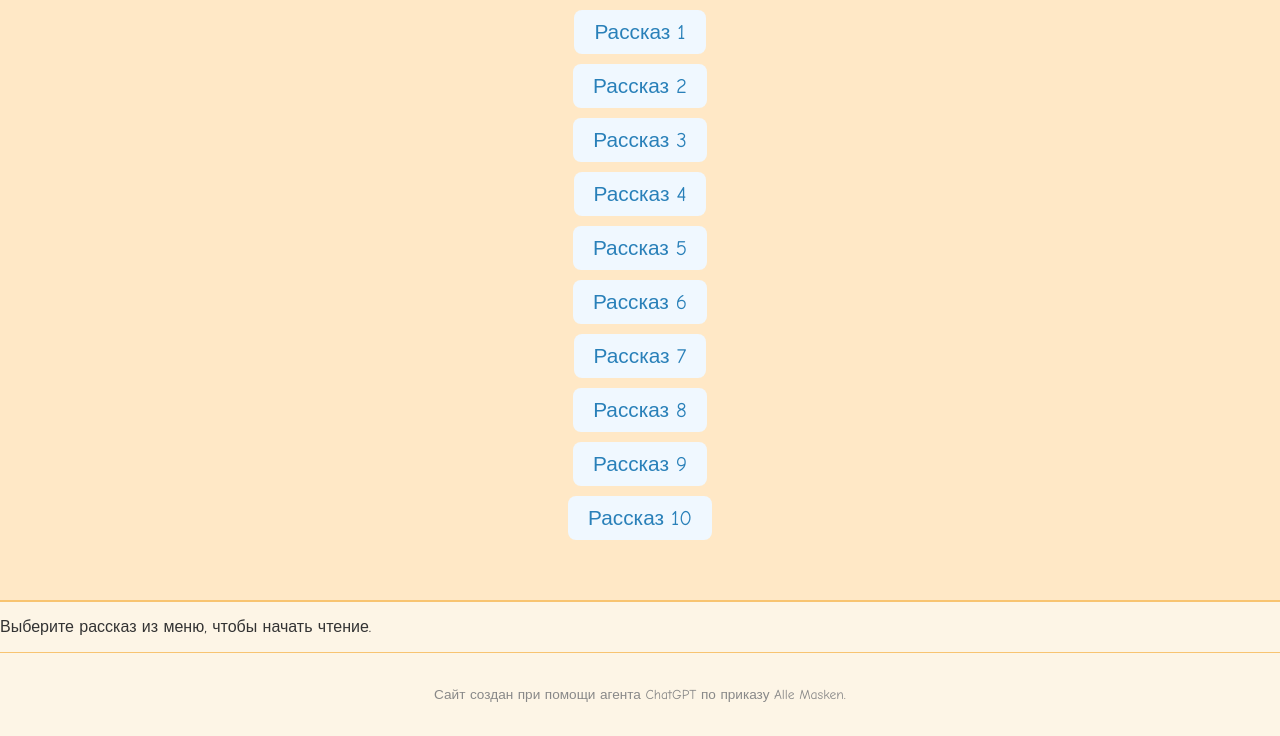
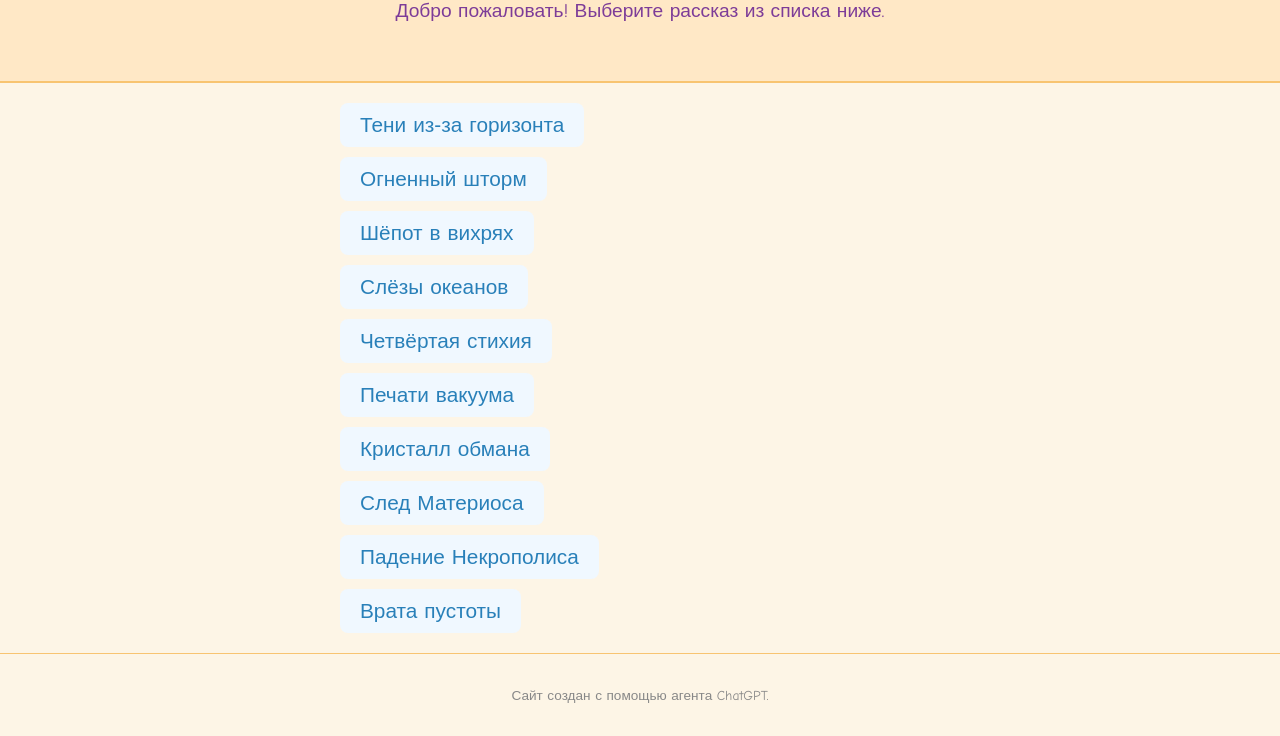
Before and after one commit to Myxalych/Skazki4Kids, a plain HTML site: page index.html in a window 1280 px wide. Shown: the part 95-831 px from the top of the page. Drawn offline with Linux system fonts and the light colour scheme; files that its build step writes are made by us from their sources.

Commit message:
Update index.html with new landing page for stories site

```diff
--- a/index.html
+++ b/index.html
@@ -2,33 +2,30 @@
 <html lang="ru">
 <head>
   <meta charset="UTF-8">
-  <meta name="viewport" content="width=device-width, initial-scale=1.0">
   <title>Сказки для детей</title>
-  <link rel="stylesheet" href="css/style.css">
+  <link rel="stylesheet" href="style.css">
 </head>
 <body>
   <header>
-    <h1>Добро пожаловать в Сказки для детей</h1>
-    <nav>
-      <ul>
-        <li><a href="stories/story1.html">Рассказ 1</a></li>
-        <li><a href="stories/story2.html">Рассказ 2</a></li>
-        <li><a href="stories/story3.html">Рассказ 3</a></li>
-        <li><a href="stories/story4.html">Рассказ 4</a></li>
-        <li><a href="stories/story5.html">Рассказ 5</a></li>
-        <li><a href="stories/story6.html">Рассказ 6</a></li>
-        <li><a href="stories/story7.html">Рассказ 7</a></li>
-        <li><a href="stories/story8.html">Рассказ 8</a></li>
-        <li><a href="stories/story9.html">Рассказ 9</a></li>
-        <li><a href="stories/story10.html">Рассказ 10</a></li>
-      </ul>
-    </nav>
+    <h1>Сказки для детей</h1>
+    <p>Добро пожаловать! Выберите рассказ из списка ниже.</p>
   </header>
-  <main>
-    <p>Выберите рассказ из меню, чтобы начать чтение.</p>
-  </main>
+  <nav>
+    <ul>
+      <li><a href="story1.html">Тени из‑за горизонта</a></li>
+      <li><a href="story2.html">Огненный шторм</a></li>
+      <li><a href="story3.html">Шёпот в вихрях</a></li>
+      <li><a href="story4.html">Слёзы океанов</a></li>
+      <li><a href="story5.html">Четвёртая стихия</a></li>
+      <li><a href="story6.html">Печати вакуума</a></li>
+      <li><a href="story7.html">Кристалл обмана</a></li>
+      <li><a href="story8.html">След Материоса</a></li>
+      <li><a href="story9.html">Падение Некрополиса</a></li>
+      <li><a href="story10.html">Врата пустоты</a></li>
+    </ul>
+  </nav>
   <footer>
-    <p>Сайт создан при помощи агента ChatGPT по приказу Alle Masken.</p>
+    <p>Сайт создан с помощью агента ChatGPT.</p>
   </footer>
 </body>
 </html>
```
